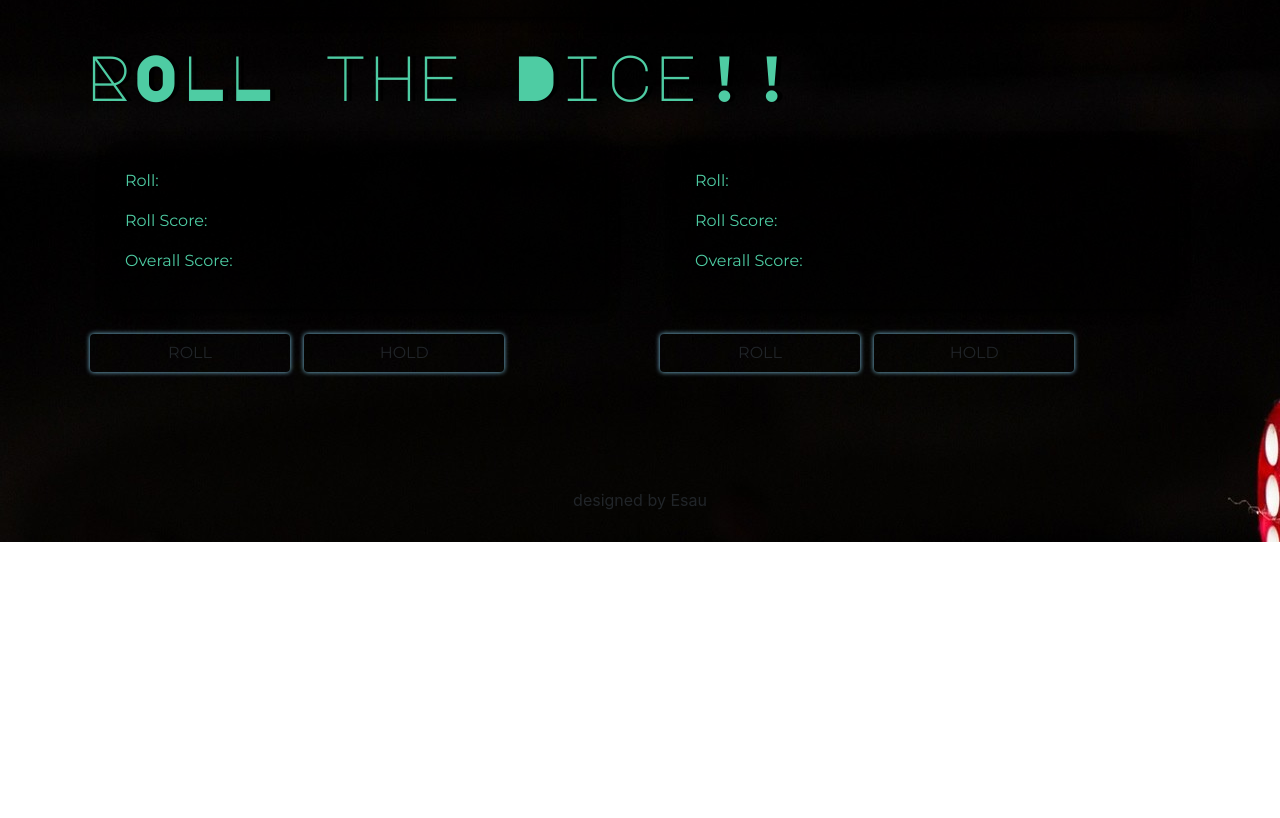
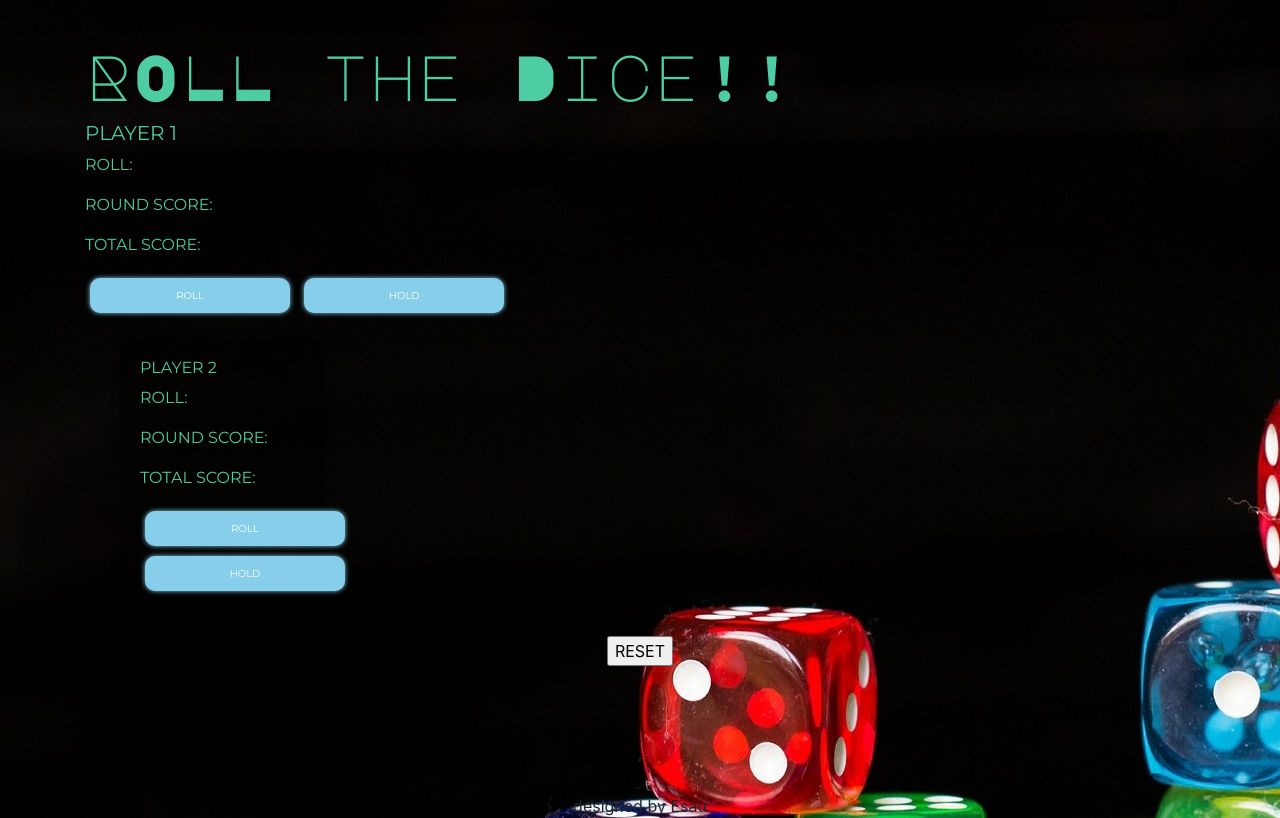
Before and after one commit to Esaken/Pig-Dice-Game, a plain HTML site: page index.html in a window 1280 px wide. Shown: the part 1365-2183 px from the top of the page. Before the commit the page ends 1907 px from the top, so only its background shows below. Drawn offline with Linux system fonts and the light colour scheme.

```diff
--- a/index.html
+++ b/index.html
@@ -69,37 +69,42 @@
             </div>
 
             <h1>ROLL the Dice!!</h1>
+            <div class="Gameplay">
               <div class="row">
                 <div class="col-md-6">
-                <div class="col5">
-                    <h3 class="Player1NameOutput"></h3>
-                    <p>Roll: <span class="diceRoll1"></span></p>
-                     <p>Roll Score: <span class="rollScore1"></span></p>
-                     <p>Overall Score: <span class="overallScore1"></span></p>
-                </div>
-                     <div class="white">
-                          <button class="roll1 btn">ROLL</button>
-                          <button class="hold1 btn">HOLD</button>
-                      </div>
-
+                    <div class="coll">
+                        <h5 class="header5">PLAYER 1</h5>
+                        <p align="left"><span class="rolldice">ROLL:</span></p>
+                        <p align="left"><span class="roundscore">ROUND SCORE:</span></p>
+                        <p align="left"><span class="totalscore1">TOTAL SCORE:</span></p>
+                          <button class="rbtn1"> ROLL </button>
+                          <button class="hbtn1"> HOLD </button>
                  </div>
 
 
                 <div class="col-md-6">
                 <div class="col6">
-                    <h3 class="Player2NameOutput"></h3>
-                    <p>Roll: <span class="diceRoll1"></span></p>
-                    <p>Roll Score: <span class="rollScore2"></span></p>
-                    <p>Overall Score: <span class="overallScore2"></span></p>
+                    <h6 class="header6">PLAYER 2</h6>
+                    <p align="left"><span class="rolldice2">ROLL:</span></p>
+                    <p align="left"><span class="roundscore2">ROUND SCORE:</span></p>
+                    <p align="left"><span class="totalscore2">TOTAL SCORE:</span></p>
+                      <button class="rbtn2"> ROLL </button>
+                      <button class="hbtn2"> HOLD </button>
                   </div>
-                    <div class="white">
-                        <button class="roll2 btn">ROLL</button>
-                        <button class="hold2 btn">HOLD</button>
+                </div>
+
                       </div>
 
                </div>
                </div>
+            </div>
 
+<div class="col7">
+  <form action="">
+      <input class="Reset" type="reset" value="RESET"<br/>
+  </form>
+
+</div>
 
 
 
```
Also changed, not shown: js/scripts.js (added, +68 -0 lines). Lines whose indentation alone changed are shown as unchanged.
